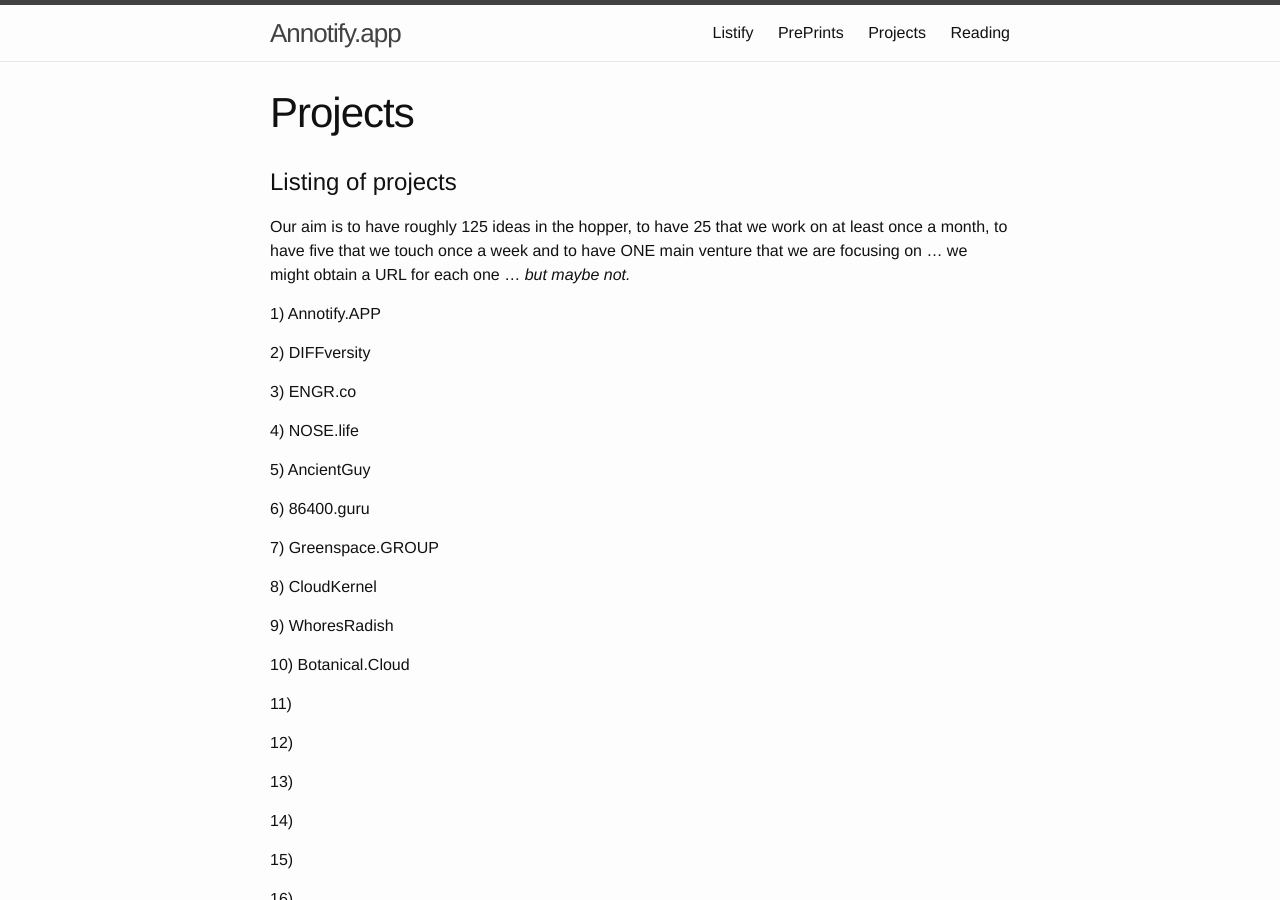
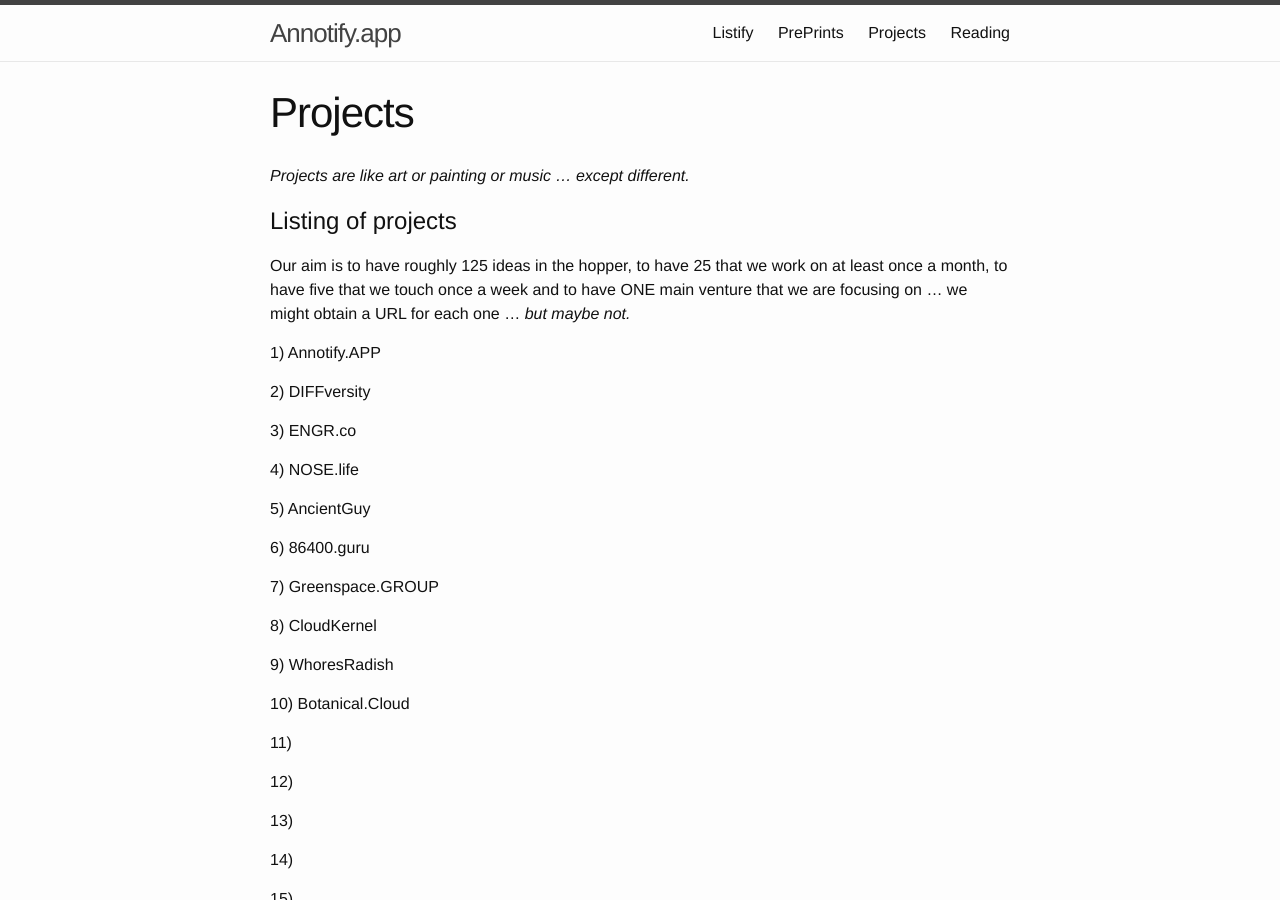
Before and after one commit to annotifyapp/annotifyapp.github.io, a Jekyll site: the page built from Projects.md, in a window 1280 px wide and 900 px high. Built offline with Jekyll 4.4.1, drawn with Linux system fonts in a browser that asks for light colours.

Commit message:
fix different

```diff
--- a/Projects.md
+++ b/Projects.md
@@ -4,7 +4,7 @@ title: Projects
 permalink: /Projects/
 ---
 
-
+*Projects are like art or painting or music ... except different.*
 
 # Listing of projects
 
```
